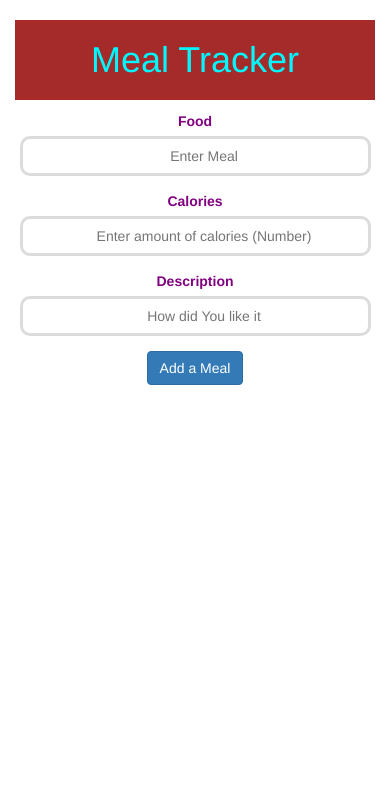
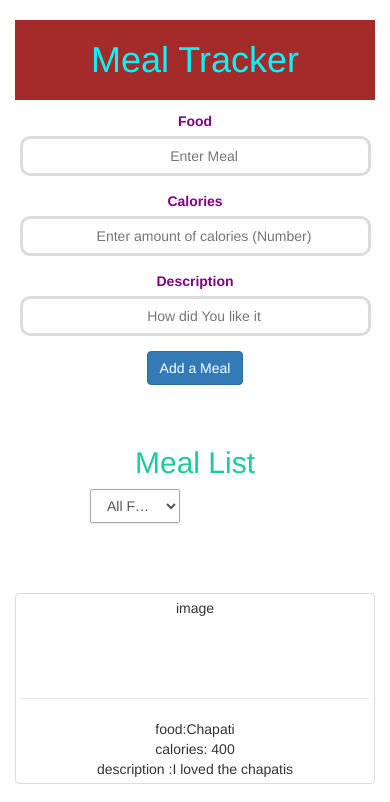
Before and after one commit to Kipngetich33/meal, an Angular app: page / in a window 390 px wide. Shown: the top 802 px of the page. Built offline with nearby package versions, Linux system fonts and the light colour scheme.

Commit message:
use thumbanails in the result panel to better the view

```diff
--- a/src/app/app.component.html
+++ b/src/app/app.component.html
@@ -1,6 +1,6 @@
 
 <div class="container">
-  <div style="text-align:center" >
+  <div style="text-align:center">
     <section id ="header">
       <h1 style="color: #00f7ff;" id="title1">
          {{title}}
@@ -17,12 +17,12 @@
     <div class="row">
 
         <div class>
-<!--
+
           <app-result-pane
             [childFoodlist]="masterFoodsList"
             (clickSender)= "showFoodDetailToEdit($event)"
             (clickRemove)= "deleteFoodButton($event)"
-          ></app-result-pane> -->
+          ></app-result-pane>
 
           <app-edit-food
           [foodToEdit]="selectedFood"
--- a/src/app/result-pane/result-pane.component.html
+++ b/src/app/result-pane/result-pane.component.html
@@ -13,31 +13,15 @@
           </form>
 </div>
 
-	<div >
+	<div *ngFor="let foodList of childFoodlist | filter:caloriesToShow">
+		<div class=col-md-4>
+				<div class="thumbnail">
+						image<br><br><br><br>
+						<hr>
+						food:{{foodList.name}}<br>
+						calories: {{foodList.calories}}<br>
+						description :{{foodList.description}}
 
-		<table >
-			<tr>
-				<th>Meal</th>
-				<th>Description</th>
-				<th>Calories</th>
-				<th>Delete/Edit</th>
-			</tr>
-			<tr *ngFor="let foodList of childFoodlist | filter:caloriesToShow">
-				<td><div><span> {{foodList.name}}</span></div> 	</td>
-				<td><div><span> {{foodList.description}}</span> </div></td>
-				<td><div><span> {{foodList.calories}} </span></div> </td>
-				<td><div><button class=" btn btn-primary"(click)="editFoodButton(foodList)">Edit</button>
-						<button class="btn btn-danger" (click)="deleteFoodButton(foodList)" >Delete</button></div>
-			</td>
-			</tr>
-
-			<tr>
-
-			</tr>
-
-		</table>
-		<ul>
-			<li>
-			</li>
-		</ul>
+				</div>
+		</div>
 	</div>
```
